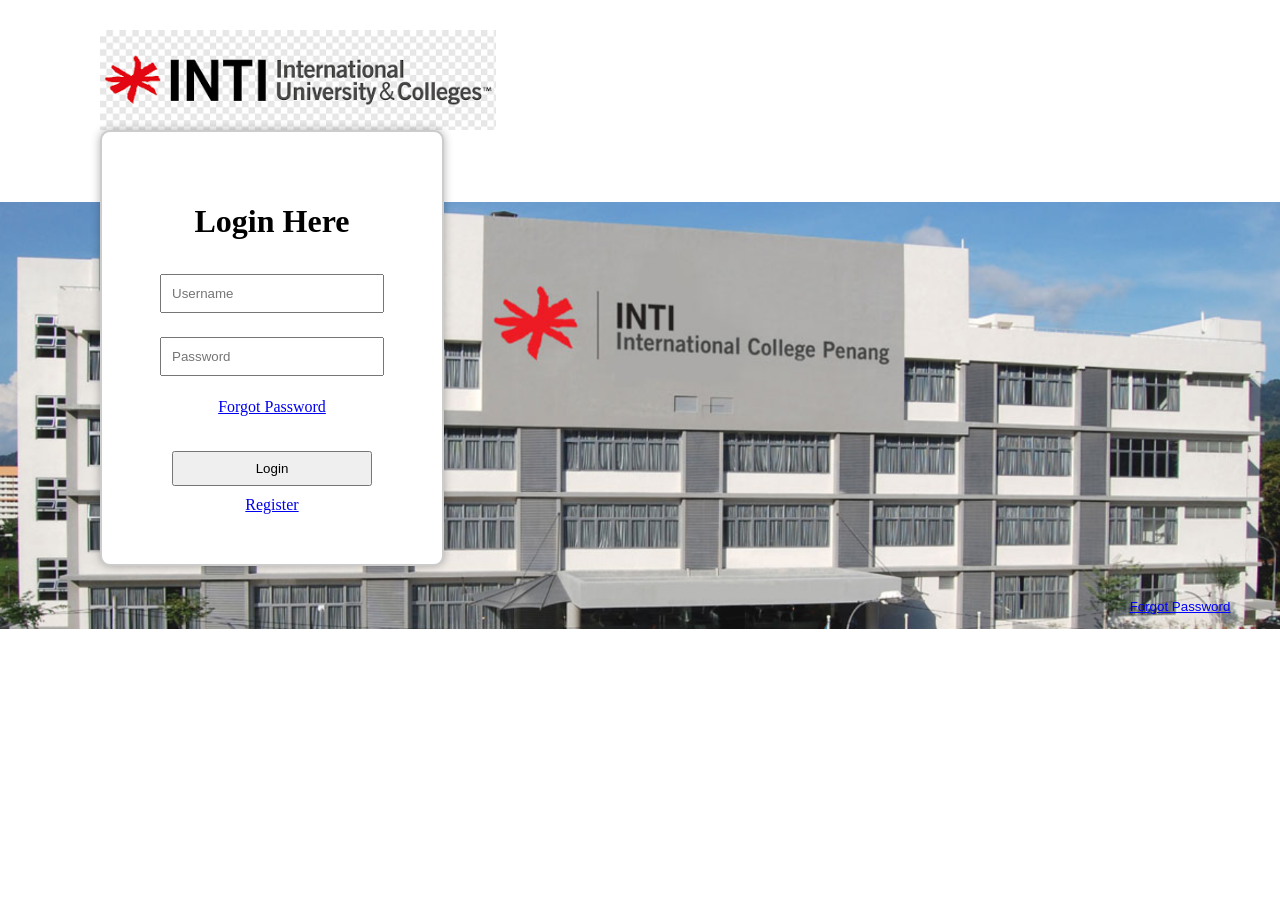
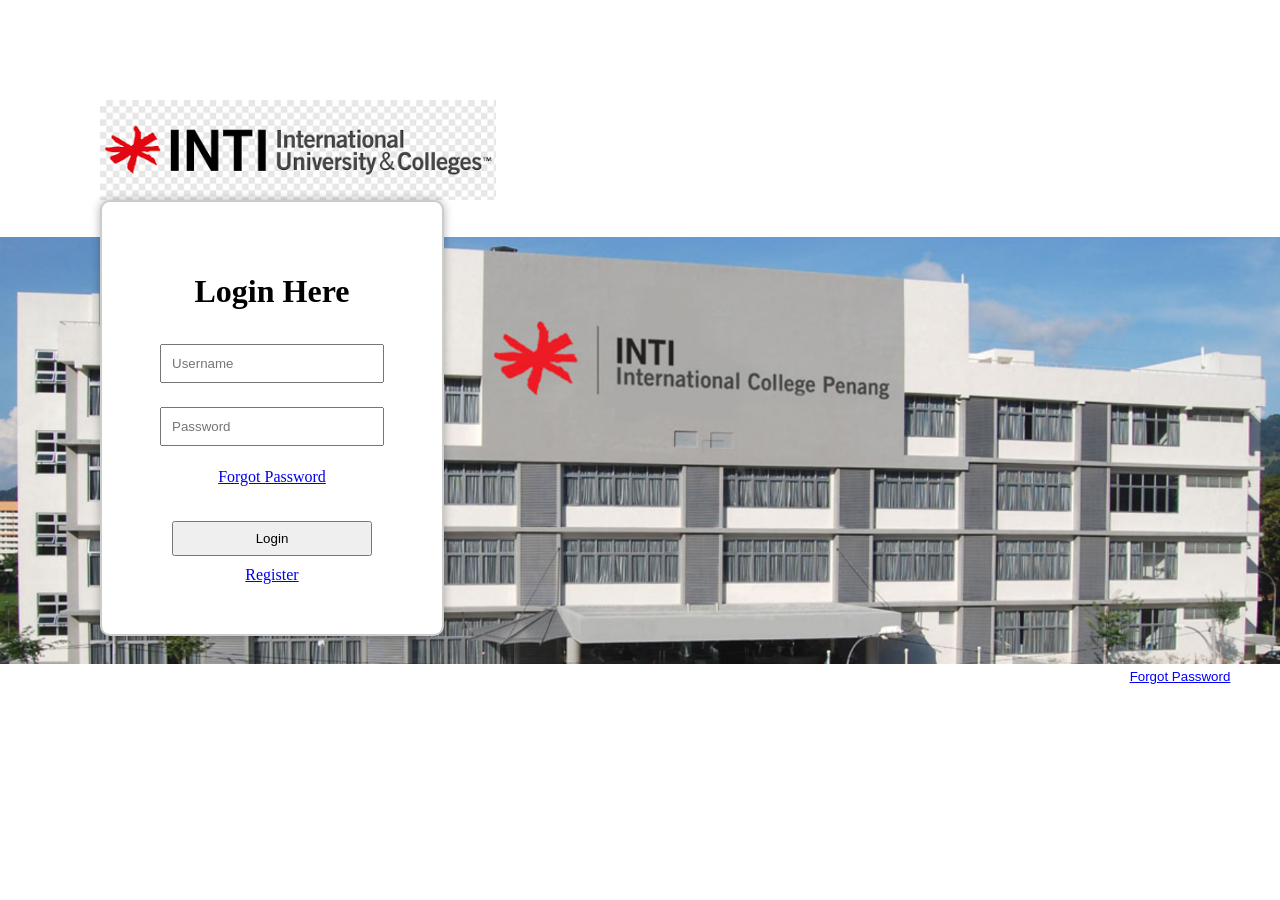
Before and after one commit to wm0516/InvigilateX, a Flask app: page / in a window 1280 px wide. Before the commit the page ends 629 px from the top, so only its background shows below. Run offline with Flask 3, Linux system fonts and the light colour scheme.

Commit message:
Update main_page.css

```diff
--- a/static/static_css/main_page.css
+++ b/static/static_css/main_page.css
@@ -14,7 +14,7 @@ body {
     /*display: flex;*/
     align-items: center;
     justify-content: flex-start;
-    margin-top: 30px;
+    margin-top: 100px;
     margin-left: 100px;
     background-image: url("../static_pic/INTI_PIC.png");
     background-size: contain;
```
